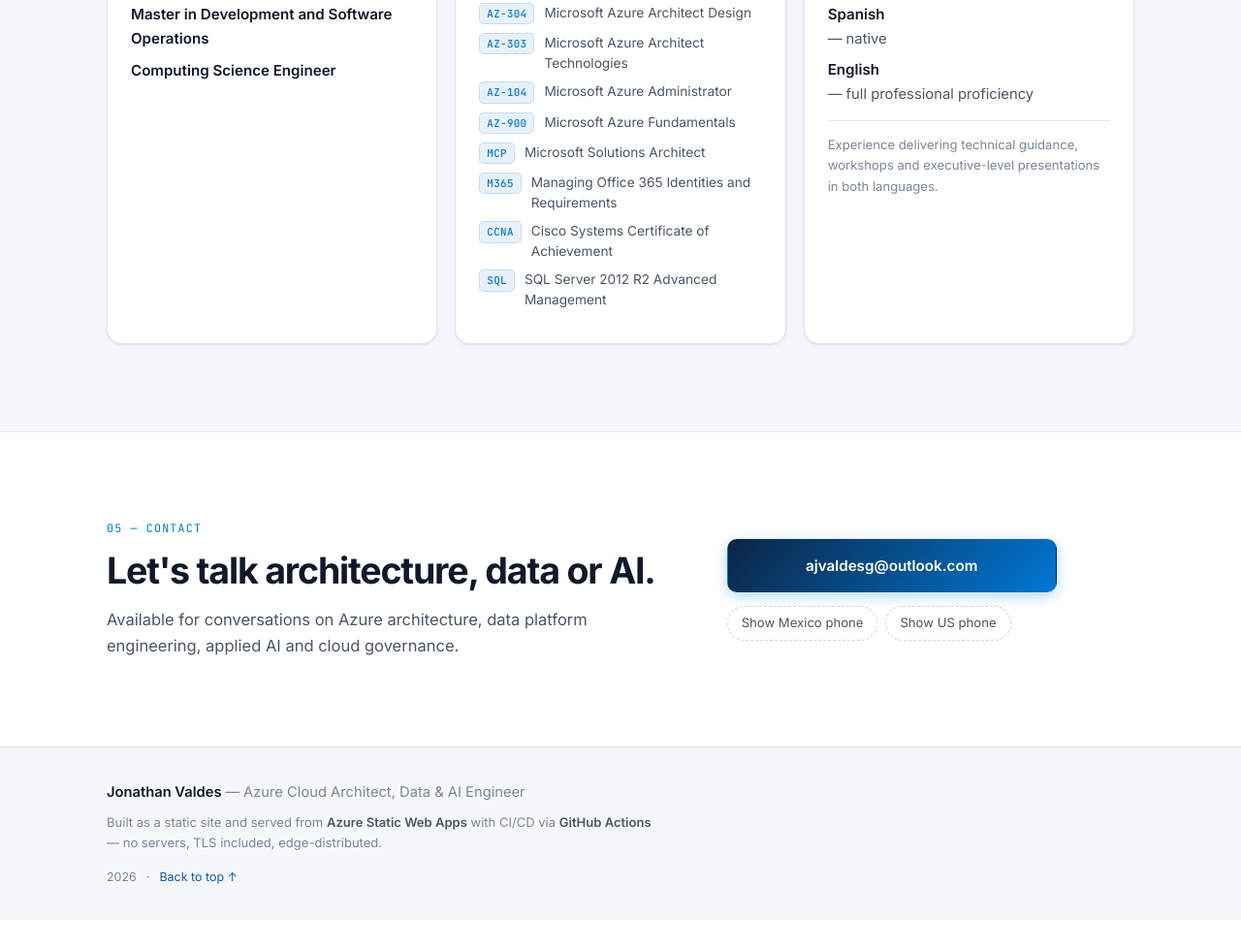
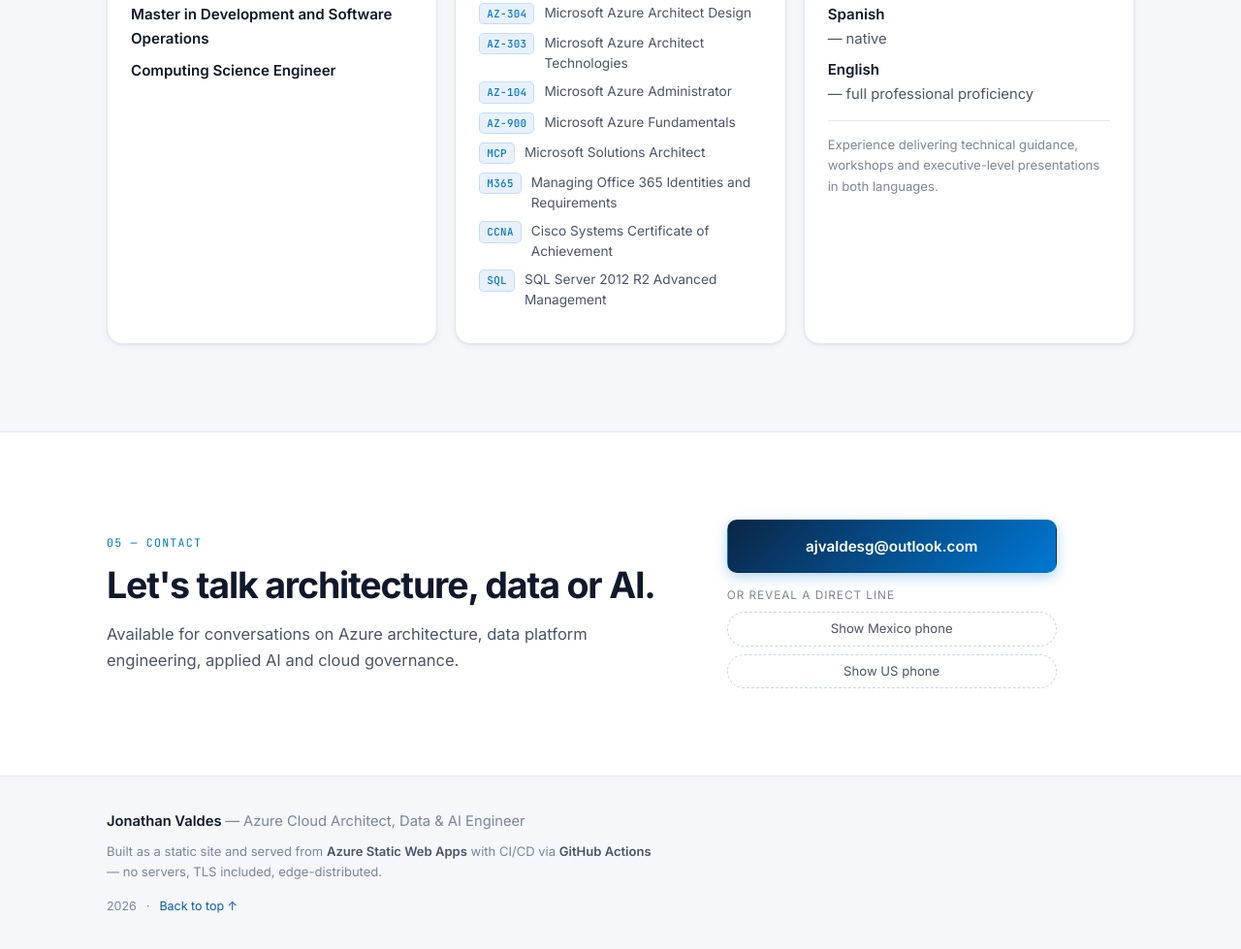
Before and after one commit to ajvaldesg/cv-site, a plain HTML site: page index.html in a window 1280 px wide. Shown: the part 6648-7627 px from the top of the page at 97% size. Before the commit the page ends 7597 px from the top, so only its background shows below. Drawn offline with Linux system fonts and the light colour scheme.

Commit message:
Contact: label and full-width phone reveal buttons for visual balance

```diff
--- a/assets/styles.css
+++ b/assets/styles.css
@@ -428,7 +428,19 @@ li { list-style: none; }
 .contact-phones a { color: var(--text-soft); }
 .contact-phones a:hover { color: var(--accent); }
 
+.contact-phones-label {
+  width: 100%;
+  margin: 0 0 -2px;
+  font-size: .74rem;
+  letter-spacing: .08em;
+  text-transform: uppercase;
+  color: var(--text-muted);
+}
+
 .phone-reveal {
+  width: 100%;
+  max-width: 340px;
+  text-align: center;
   font: inherit;
   font-size: .82rem;
   color: var(--text-soft);
--- a/index.html
+++ b/index.html
@@ -459,6 +459,7 @@
       <div class="contact-actions">
         <a class="btn btn-primary" href="mailto:ajvaldesg@outlook.com">ajvaldesg@outlook.com</a>
         <div class="contact-phones">
+          <p class="contact-phones-label">Or reveal a direct line</p>
           <button type="button" class="phone-reveal" data-region="Mexico"
             data-phone="eyJ0ZWwiOiIrNTI1NTQ0NjcwODY0IiwiZGlzcGxheSI6Iis1MiA1NSA0NDY3IDA4NjQifQ==">
             Show Mexico phone
```
